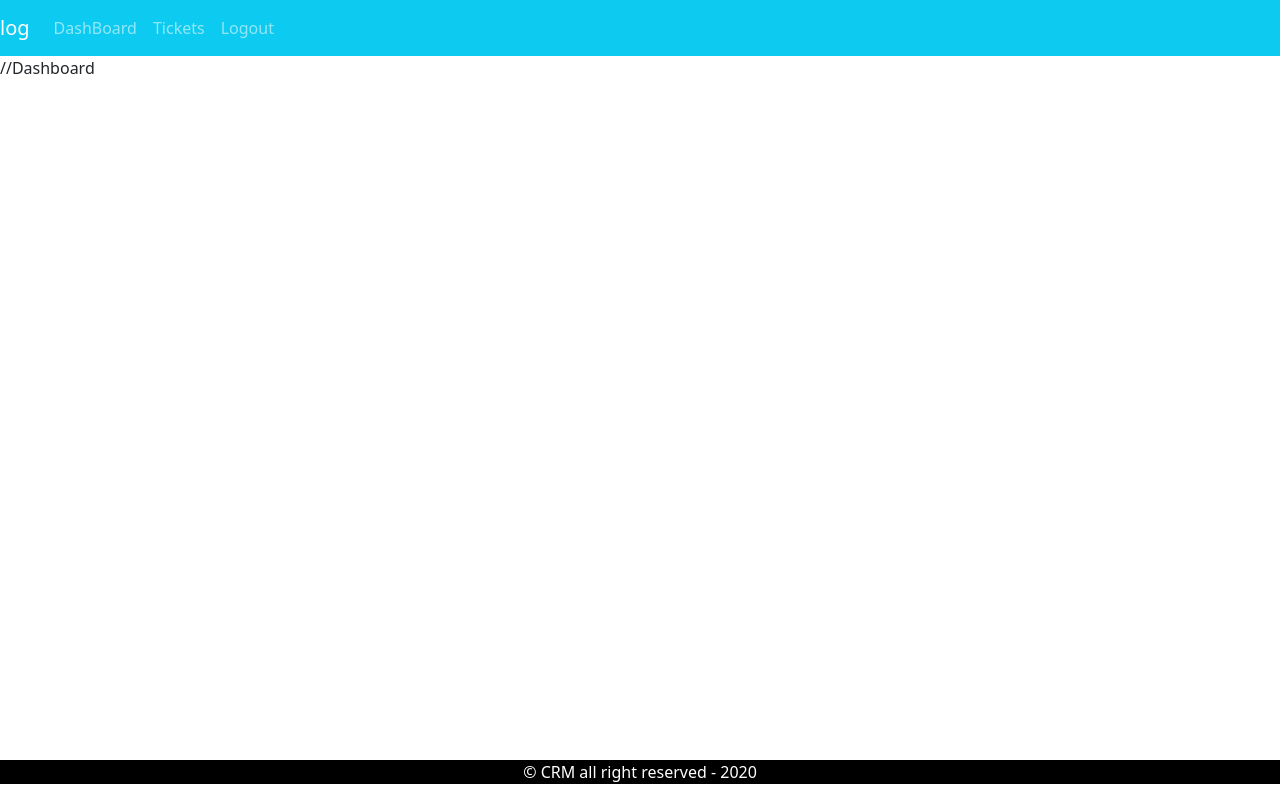
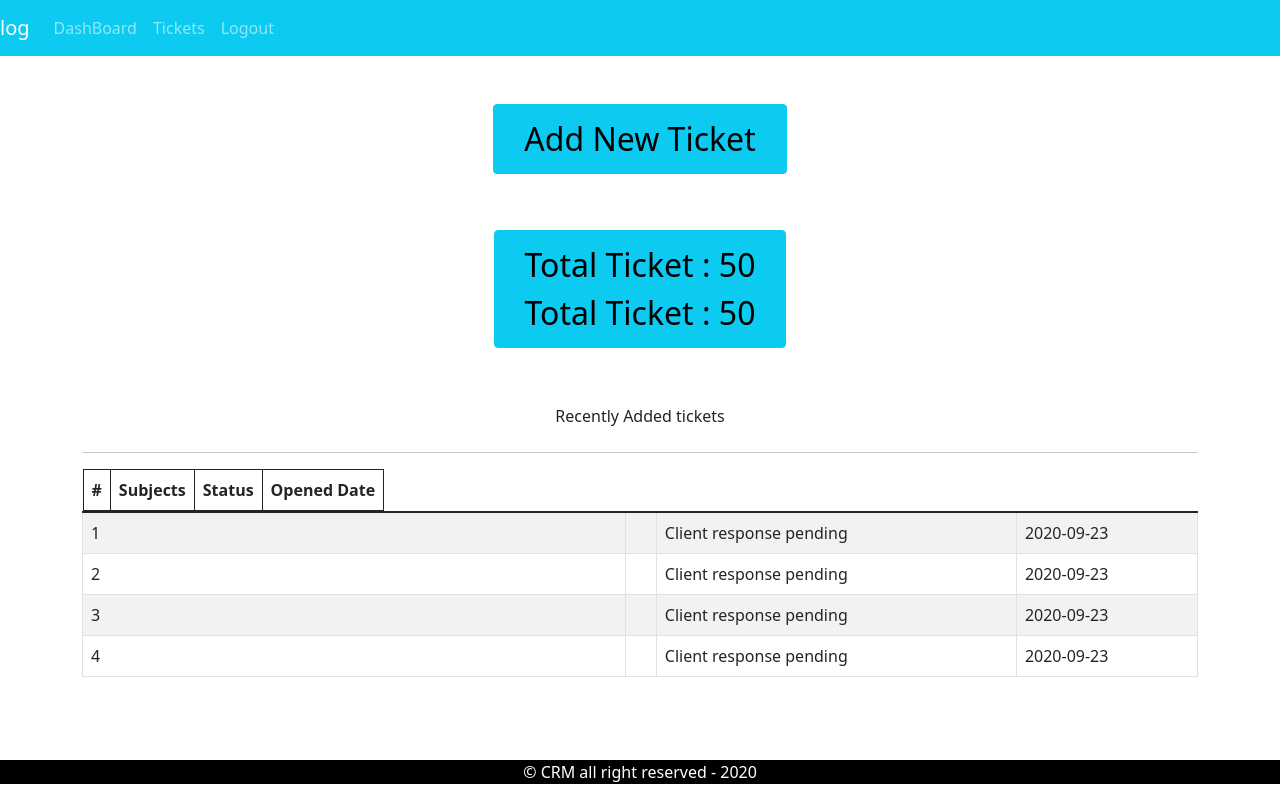
Before and after one commit to Gaurav4code/CRM-Frontend, a React (Create React App) app: page / in a window 1280 px wide. Built offline with nearby package versions, Linux system fonts and the light colour scheme.

Commit message:
dashboard page added

```diff
--- a/src/App.js
+++ b/src/App.js
@@ -3,12 +3,13 @@
 import {Button} from "react-bootstrap";
 import { Entry } from "./page/entry/Entry.page";
 import { DefaultLayout } from './components/layout/DefaultLayout';
+import Dashboard from "./page/dashboard/Dashboard.page"
 function App() {
   return (
     <div className="App">
      {/* <Entry/> */}
      <DefaultLayout>
-  //Dashboard
+  <Dashboard/>
      </DefaultLayout>
 
 
--- /dev/null
+++ b/src/assets/data/dummy-tickets.json
@@ -0,0 +1,27 @@
+[
+    {
+        "id":1,
+        "status":"Client response pending",
+        "addedAt":"2020-09-23"
+
+    },
+    {
+        "id":2,
+        "status":"Client response pending",
+        "addedAt":"2020-09-23"
+
+    },
+    {
+        "id":3,
+        "status":"Client response pending",
+        "addedAt":"2020-09-23"
+
+    },
+    {
+        "id":4,
+        "status":"Client response pending",
+        "addedAt":"2020-09-23"
+
+    }
+
+]
--- /dev/null
+++ b/src/components/ticket-table/TicketTable.comp.js
@@ -0,0 +1,40 @@
+import React from 'react'
+import {Table} from "react-bootstrap"
+export const TicketTable = ({tickets}) => {
+    return (
+       <Table striped bordered hover>
+           <thread>
+
+           <tr>
+
+               <th>#</th>
+               <th>Subjects</th>
+               <th>Status</th>
+               <th>Opened Date</th>
+           </tr>
+           </thread>
+           <tbody>
+               {tickets.length ? (
+                   tickets.map((row,i)=>(
+                <tr key={row.id}>
+                <td>{row.id}</td>
+                <td>{row.subject}</td>
+                <td>{row.status}</td>
+                <td>{row.addedAt}</td>
+                </tr>
+
+               ))
+               ):(
+                   <tr>
+                       <td colSpan="4" className='text-center'>No tickets show</td>
+                   </tr>
+               )}
+
+
+
+           </tbody>
+
+
+       </Table>
+    )
+}
--- /dev/null
+++ b/src/page/dashboard/Dashboard.page.js
@@ -0,0 +1,50 @@
+import React from 'react'
+import {Container, Row , Col ,Button} from "react-bootstrap"
+import { TicketTable } from '../../components/ticket-table/TicketTable.comp'
+import tickets from "../../assets/data/dummy-tickets.json"
+const Dashboard = () => {
+    return (
+       <Container>
+         <Row>
+         <Col className='text-center mt-5 mb-2'>
+
+          <Button variant="info" style={{fontSize:'2rem', padding:" 10px 30px"}}>
+          Add New Ticket
+          </Button>
+         </Col>
+
+
+
+         </Row>
+         <Row>
+         <Col className='text-center mt-5 mb-2'>
+
+          <Button variant="info" style={{'font-size':'2rem', padding:" 10px 30px"}}>
+          <div>Total Ticket : 50</div>
+          <div>Total Ticket : 50</div>
+           </Button>
+         </Col>
+
+
+
+         </Row>
+         <Row>
+         <Col className='text-center mt-5 mb-2'>
+
+          Recently Added tickets
+         </Col>
+
+
+
+         </Row>
+         <hr/>
+         <Row>
+             <Col className='recent-ticket'>
+                 <TicketTable tickets={tickets}/>
+             </Col>
+         </Row>
+         </Container>
+    )
+}
+
+export default Dashboard
```
